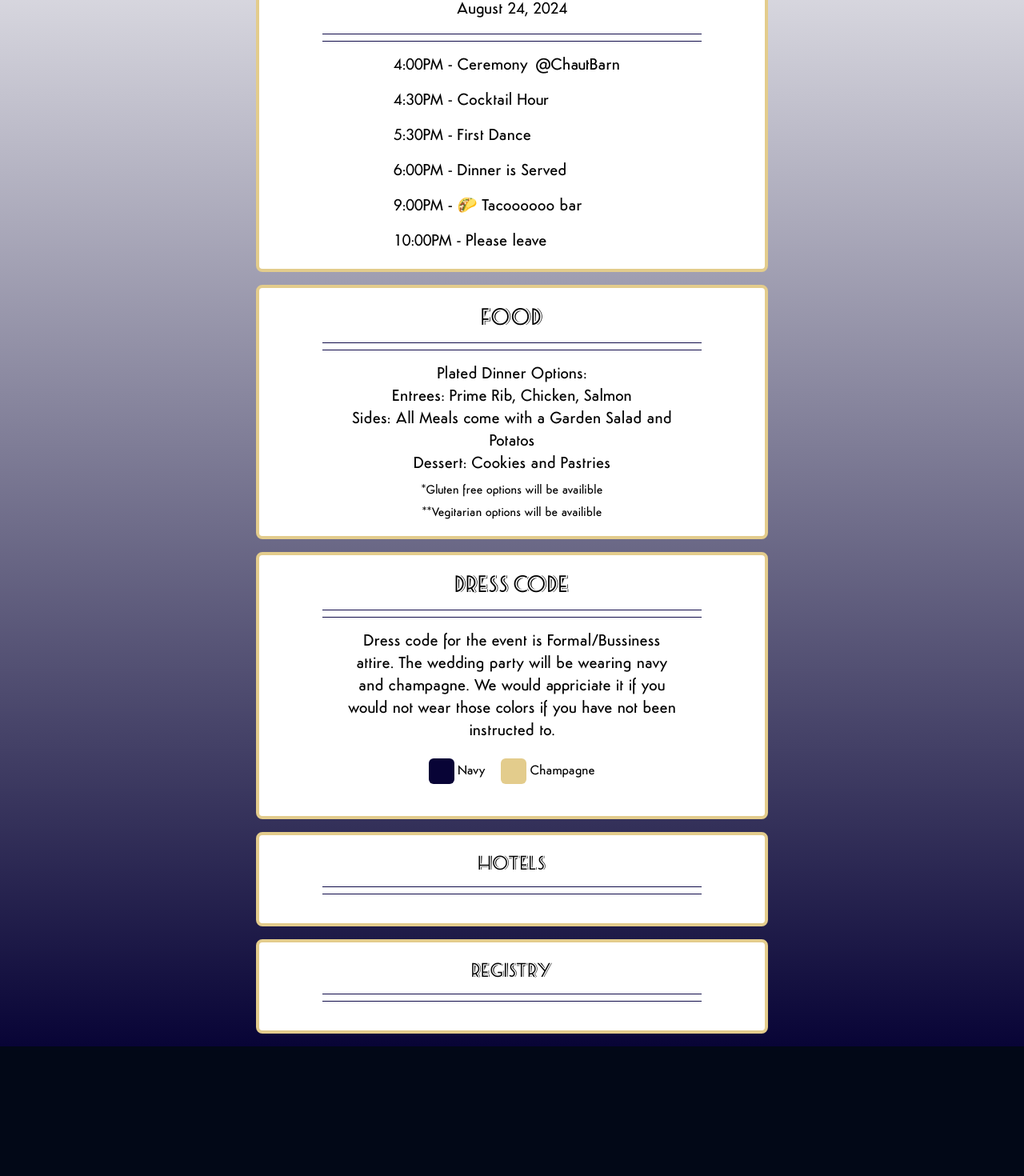
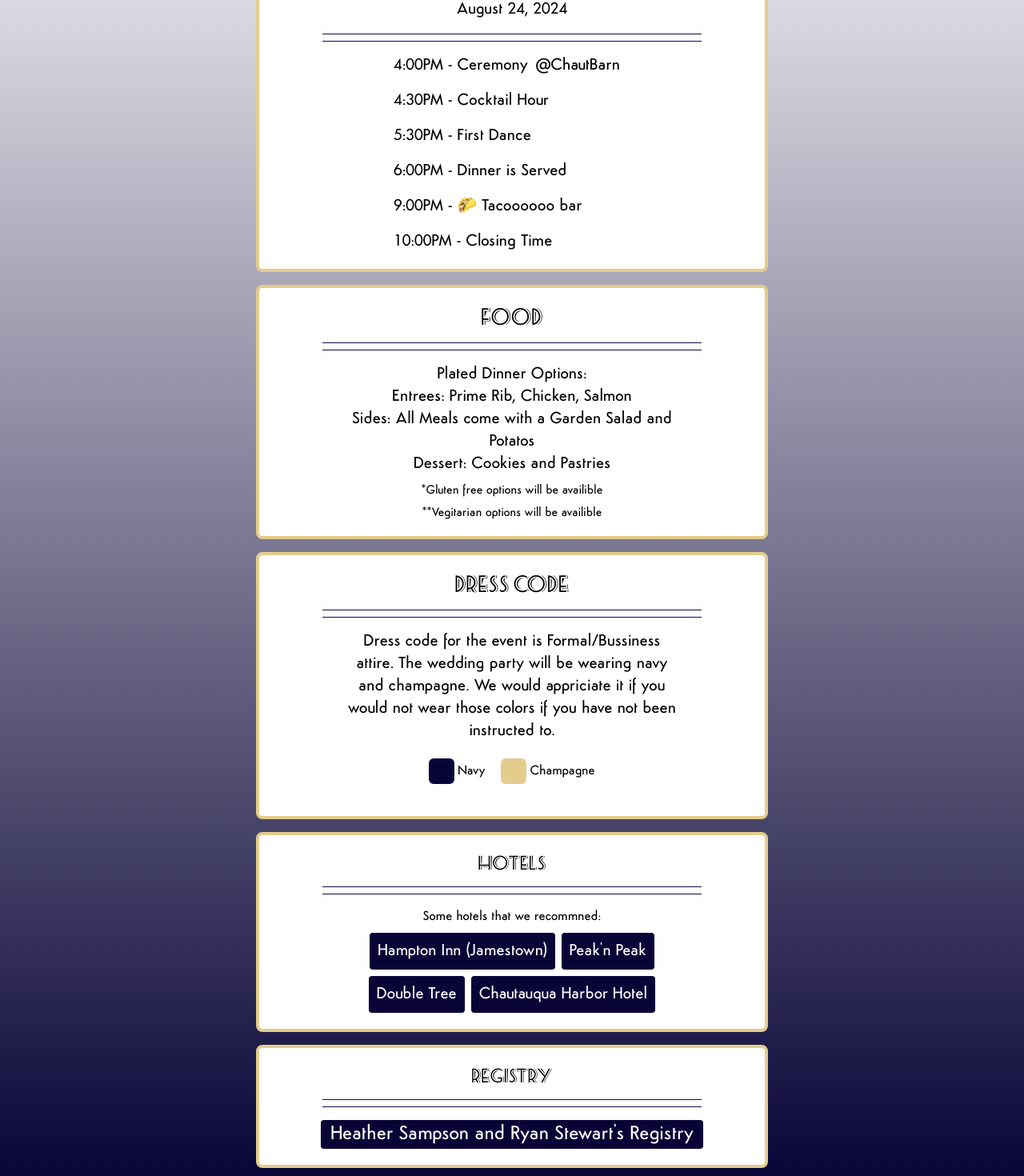
Before and after one commit to ChrsSampson/Pocket_RSVP, a React (Vite) app: page /about in a window 1280 px wide. Shown: the part 256-1726 px from the top of the page at 80% size. Before the commit the page ends 1564 px from the top, so only its background shows below. Built offline with nearby package versions, Linux system fonts and the light colour scheme; what pocketbase would draw is missing.

Commit message:
corrected about page, added hotels and registry

```diff
--- a/index.html
+++ b/index.html
@@ -2,9 +2,9 @@
 <html lang="en">
     <head>
         <meta charset="UTF-8" />
-        <link rel="icon" type="image/svg+xml" href="/vite.svg" />
+        <link rel="icon" type="image/png" href="/img/rings.png" />
         <meta name="viewport" content="width=device-width, initial-scale=1.0" />
-        <title>Beef Stew</title>
+        <title>Party Of Stew Wedding</title>
     </head>
     <body>
         <div id="root"></div>
--- a/src/pages/About.jsx
+++ b/src/pages/About.jsx
@@ -1,12 +1,12 @@
-import MainMenu from '../components/MainMenu'
-import '../globals.css'
-import Container from '../components/Container'
-import Divider from '../components/Divider'
-import { useState } from 'react'
-import Link from '../components/Link'
+import MainMenu from '../components/MainMenu';
+import '../globals.css';
+import Container from '../components/Container';
+import Divider from '../components/Divider';
+import { useState } from 'react';
+import Link from '../components/Link';
 
-export default function AboutPage () {
-    const [expand, setExpand] = useState(false)
+export default function AboutPage() {
+    const [expand, setExpand] = useState(false);
 
     return (
         <main className="flex flex-col text-black place-items-center py-4 bg-gradient-to-t from-navy-500 to-white">
@@ -15,13 +15,22 @@ export default function AboutPage () {
             <section className="max-w-[90%] md:max-w-[80%] lg:min-w-[50%] pt-5 py-4">
                 <Container>
                     <div className="flex justify-between place-items-center gap-10">
-                        <button onClick={() => setExpand(!expand)} id="table-btn" className="px-5 py-4 bg-navy-500 hover:cursor-pointer text-white rounded-md">✚</button>
+                        <button
+                            onClick={() => setExpand(!expand)}
+                            id="table-btn"
+                            className="px-5 py-4 bg-navy-500 hover:cursor-pointer text-white rounded-md"
+                        >
+                            ✚
+                        </button>
                         <h1>Table of Contents</h1>
                     </div>
-                    { expand &&
+                    {expand && (
                         <div className=" min-w-[50%]" id="table-container">
                             <Divider />
-                            <div id="table" className='flex text-2xl flex-col text-left gap-6 md:min-w-[40%] lg:min-w-[50%]'>
+                            <div
+                                id="table"
+                                className="flex text-2xl flex-col text-left gap-6 md:min-w-[40%] lg:min-w-[50%]"
+                            >
                                 <Link to="#plan">Agenda</Link>
                                 <Link to="#food">Food</Link>
                                 <Link to="#dress">Dress Code</Link>
@@ -29,22 +38,30 @@ export default function AboutPage () {
                                 <Link to="#registry">Registry</Link>
                             </div>
                         </div>
-                    }
+                    )}
                 </Container>
             </section>
 
             <section className="flex flex-col place-items-center gap-4 max-w-[90%] md:max-w-[80%] lg:max-w-[50%]">
                 <Container id="plan">
-                    <h1 className="text-2xl">Da Plan</h1>
+                    <h1 className="text-2xl">Agenda</h1>
                     <h3 className="text-xl  ">August 24, 2024</h3>
                     <Divider />
                     <ul className="flex flex-col md:text-xl text-left gap-4  md:w-[40%] lg:w-[50%]">
-                        <li>4:00PM - Ceremony <a className="hover:underline hover:bg-green-600 hover:text-white rounded-md  px-1 py-1" href="/location">@ChautBarn</a></li>
+                        <li>
+                            4:00PM - Ceremony{' '}
+                            <a
+                                className="hover:underline hover:bg-green-600 hover:text-white rounded-md  px-1 py-1"
+                                href="/location"
+                            >
+                                @ChautBarn
+                            </a>
+                        </li>
                         <li>4:30PM - Cocktail Hour</li>
                         <li>5:30PM - First Dance</li>
                         <li>6:00PM - Dinner is Served</li>
-                        <li>9:00PM -  🌮 Tacoooooo bar</li>
-                        <li>10:00PM - Please leave</li>
+                        <li>9:00PM - 🌮 Tacoooooo bar</li>
+                        <li>10:00PM - Closing Time</li>
                     </ul>
                 </Container>
                 <Container id="food">
@@ -53,7 +70,10 @@ export default function AboutPage () {
                     <div className="md:text-xl max-w-[75%]">
                         <p className="md:text-xl">Plated Dinner Options:</p>
                         <p>Entrees: Prime Rib, Chicken, Salmon</p>
-                        <p>Sides: All Meals come with a Garden Salad and Potatos</p>
+                        <p>
+                            Sides: All Meals come with a Garden Salad and
+                            Potatos
+                        </p>
                         <p>Dessert: Cookies and Pastries</p>
                         <div className="text-center">
                             <sub>*Gluten free options will be availible</sub>
@@ -66,7 +86,12 @@ export default function AboutPage () {
                 <Container id="dress">
                     <h1 className="text-2xl">Dress Code</h1>
                     <Divider />
-                    <p className="md:text-xl max-w-[70%]">Dress code for the event is Formal/Bussiness attire. The wedding party will be wearing navy and champagne. We would appriciate it if you would not wear those colors if you have not been instructed to.</p>
+                    <p className="md:text-xl max-w-[70%]">
+                        Dress code for the event is Formal/Bussiness attire. The
+                        wedding party will be wearing navy and champagne. We
+                        would appriciate it if you would not wear those colors
+                        if you have not been instructed to.
+                    </p>
                     <div className="flex justify-center gap-5 py-5">
                         <div className="flex gap-1 place-items-center">
                             <div className="h-8 w-8 rounded-md bg-navy-500"></div>
@@ -81,19 +106,47 @@ export default function AboutPage () {
                 <Container>
                     <h1 className="text-xl">Hotels</h1>
                     <Divider />
+                    <p>Some hotels that we recommned:</p>
                     <div>
-
+                        <div className="flex my-2 flex-col sm:flex-row gap-2 justify-center">
+                            <a href="https://www.hilton.com/en/hotels/jhwnkhx-hampton-suites-jamestown/">
+                                <h3 className="text-[1.25em] text-white bg-navy-500 rounded-sm hover:bg-navy-300 px-[.5em] py-[.25em]">
+                                    Hampton Inn (Jamestown)
+                                </h3>
+                            </a>
+                            <a href="https://www.pknpk.com/">
+                                <h3 className="text-[1.25em] text-white bg-navy-500 hover:bg-navy-300 rounded-sm px-[.5em] py-[.25em]">
+                                    Peak'n Peak
+                                </h3>
+                            </a>
+                        </div>
+                        <div className="flex flex-col sm:flex-row gap-2 justify-center">
+                            <a href="https://www.hilton.com/en/hotels/jhwdtdt-doubletree-jamestown/">
+                                <h3 className="text-[1.25em] text-white bg-navy-500 hover:bg-navy-300 rounded-sm px-[.5em] py-[.25em]">
+                                    Double Tree
+                                </h3>
+                            </a>
+                            <a href="https://www.thechautauquaharborhotel.com">
+                                <h3 className="text-[1.25em] text-white bg-navy-500 hover:bg-navy-300 rounded-sm px-[.5em] py-[.25em]">
+                                    Chautauqua Harbor Hotel
+                                </h3>
+                            </a>
+                        </div>
                     </div>
                 </Container>
                 <Container>
                     <h1 className="text-xl">Registry</h1>
                     <Divider />
                     <div>
-
+                        <a
+                            className="text-[1.5em] hover:underline hover:bg-navy-300 bg-navy-500 rounded-sm text-white px-[.5em] py-[.25em]"
+                            href="https://amazon.com/wedding/registry/19BN66YELEG4H"
+                        >
+                            Heather Sampson and Ryan Stewart's Registry
+                        </a>
                     </div>
                 </Container>
             </section>
-
         </main>
-    )
+    );
 }
```
Also changed, not shown: public/img/rings.png (added), 1 other file (tests, documents, lock files or other folders).
